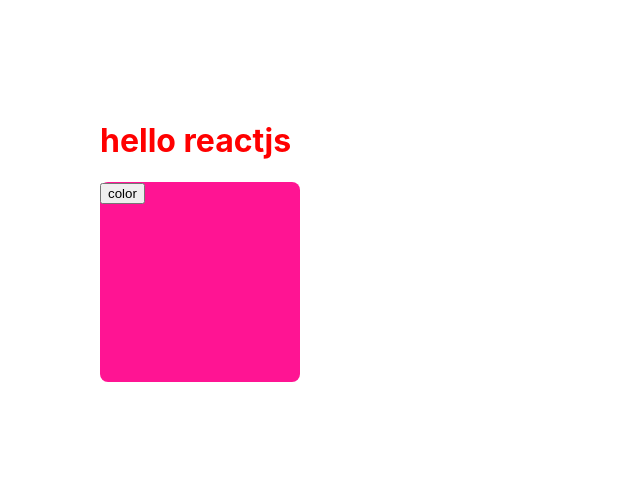
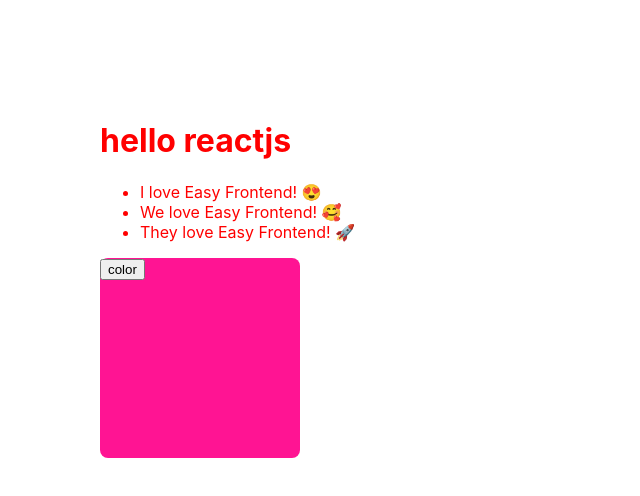
Before and after one commit to quochoa2002/react-hook-basic, a React (Create React App) app: page / in a window 1280 px wide. Shown: the top 496 px of the page, without its empty margins (0-640 px from the left). Built offline with nearby package versions, Linux system fonts and the light colour scheme.

Commit message:
react basic

```diff
--- a/package.json
+++ b/package.json
@@ -6,6 +6,7 @@
     "@testing-library/jest-dom": "^5.16.5",
     "@testing-library/react": "^13.4.0",
     "@testing-library/user-event": "^13.5.0",
+    "raect": "^1.0.4",
     "react": "^18.2.0",
     "react-dom": "^18.2.0",
     "react-scripts": "5.0.1",
--- a/src/App.js
+++ b/src/App.js
@@ -1,10 +1,30 @@
 import './App.scss';
 import ColorBox from './components/ColorBox';
+import { useState } from 'react';
+import TodoList from './components/TodoList ';
 
 function App() {
+  const [todoList, setTodoList] = useState([
+    { id: 1, title: 'I love Easy Frontend! 😍 ' },
+    { id: 2, title: 'We love Easy Frontend! 🥰 ' },
+    { id: 3, title: 'They love Easy Frontend! 🚀 ' },
+    ]);
+
+    function handleTodoClick(todo) {
+      console.log(todo)
+      const index = todoList.findIndex(x =>x.id === todo.id);
+      if(index < 0) return;
+
+
+    const newTodoList = [...todoList];
+    newTodoList.splice(index, 1);
+    setTodoList(newTodoList);
+    }
+
   return (
     <div className="app">
       <h1>hello reactjs</h1>
+      <TodoList todos={todoList} onTodoClick={handleTodoClick}/>
       <ColorBox />
     </div>
   );
--- /dev/null
+++ b/src/components/TodoList /index.jsx
@@ -0,0 +1,34 @@
+import React from 'react';
+import PropTypes from 'prop-types';
+
+TodoList.propTypes = {
+    todo: PropTypes.array,
+    onTodoClick: PropTypes.func,
+};
+
+TodoList.defaultProps = {
+    todos: [],
+    onTodoClick: null,
+}
+
+function TodoList(props) {
+    const { todos, onTodoClick } = props;
+
+    function handleClick(todo) {
+        if(onTodoClick) {
+            onTodoClick(todo)
+        }
+    }
+
+    return (
+        <ul className='todo-list'>
+            {todos.map(todo => (
+                <li key={todo.id} onClick={() => handleClick(todo)}>
+                    {todo.title}
+                </li>
+            ))}
+        </ul>
+    );
+}
+
+export default TodoList;
```
Also changed, not shown: 1 other file (tests, documents, lock files or other folders).
